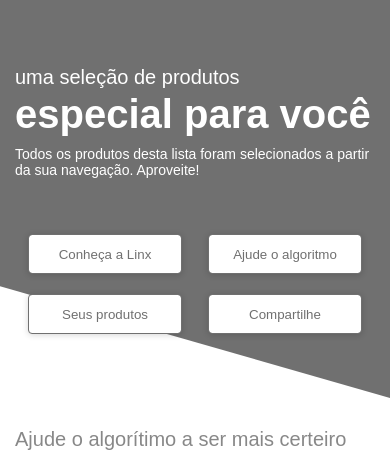
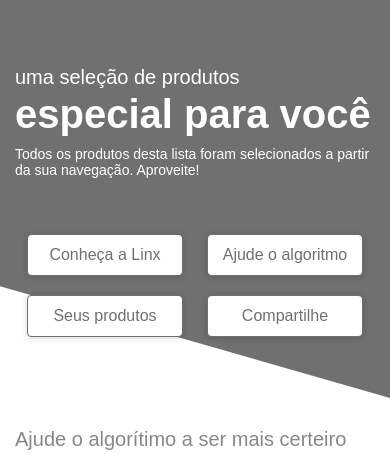
Before and after one commit to Vickyysb/desafiolinx, a PHP site: page / in a window 390 px wide. Shown: the top 454 px of the page. Run offline with PHP 8.4, Linux system fonts and the light colour scheme.

Commit message:
Add cursor pointer nos botões e outros ajustes pequenos no header e no card de produtos

```diff
--- a/src/html/parts/header.html
+++ b/src/html/parts/header.html
@@ -6,10 +6,10 @@
         <p class="description">Todos os produtos desta lista foram selecionados a partir da sua navegação. Aproveite!</p>
 
         <div class="buttons-desktop">
-            <button>Conheça a Linx</button>
-            <button>Ajude o algoritmo</button>
-            <button>Seus produtos</button>
-            <button>Compartilhe</button>
+            <a href="">Conheça a Linx</a>
+            <a href="">Ajude o algoritmo</a>
+            <a href="">Seus produtos</a>
+            <a href="">Compartilhe</a>
         </div>
     </div>
 </div>
--- a/src/js/productController.js
+++ b/src/js/productController.js
@@ -3,11 +3,11 @@ var actualPage = 1
 //inicializando array de produtos
 var products = []
 //url da api que vai ser chamada
-const URL_TO_FETCH = 'https://frontend-intern-challenge-api.iurykrieger.now.sh';
+const URL_TO_FETCH = 'https://frontend-intern-challenge-api.iurykrieger.now.sh'
 
 function getProducts(){
     //url da api que vai ser chamada passando a pagina que deverá ser chamada
-    const getProducts = `${URL_TO_FETCH}/products?page=${actualPage}`;
+    const getProducts = `${URL_TO_FETCH}/products?page=${actualPage}`
     //faz a requisição get para a api que foi definida acima
     fetch(getProducts, {
         method: 'get'
@@ -39,7 +39,7 @@ function loadProducts(products){
   //caso receba produtos
   if(products){
     //cria uma referencia ao elemento cards
-    let cards = document.getElementsByClassName('cards');
+    let cards = document.getElementsByClassName('cards')
 
     //passa por todos os elementos
     products.forEach(el => {
@@ -58,11 +58,11 @@ function loadProducts(products){
           <p class="price-1">De: R$${el.oldPrice}</p>
           <p class="price-2 bold">Por: R$${el.price}</p>
           <p class="price-3">ou ${el.installments.count}x de R$${el.installments.value}</p>
-        <button>Comprar</button>
+        <button id="${el.id}">Comprar</button>
       </div>
       `
       //adiciona o elemento criado no elemento cards
-      cards[0].append(card);
+      cards[0].append(card)
     })
   }
 }
--- a/src/scss/content.scss
+++ b/src/scss/content.scss
@@ -4,10 +4,11 @@ $color-default : #888888;
 $background-default : #707070;
 
 .bold { font-weight: bold;}
-
+input[type=submit], button {cursor: pointer;}
 .container {
     padding: 20px 14.6%;
     font-family: sans-serif;
+
     .home-desktop {
         width: 100%;
         display: flex;
@@ -167,7 +168,8 @@ $background-default : #707070;
                         background: #FFFFFF 0% 0% no-repeat padding-box;
                         border: 1px solid $background-default;
                         border-radius: 4px;
-                        opacity: 1;}
+                        opacity: 1;
+                    }
                 }
             }
             .more-products {
--- a/src/scss/css/style.css
+++ b/src/scss/css/style.css
@@ -24,7 +24,7 @@
       display: flex;
       justify-content: space-around;
       padding: 50px 81px; }
-      .header .header-box .buttons-desktop button {
+      .header .header-box .buttons-desktop a {
         color: #707070;
         width: 160px;
         height: 40px;
@@ -33,7 +33,11 @@
         border: 1px solid #707070;
         border-radius: 4px;
         opacity: 1;
-        cursor: pointer; }
+        cursor: pointer;
+        text-decoration: none;
+        display: flex;
+        justify-content: center;
+        align-items: center; }
     .header .header-box p {
       margin: 0;
       color: #FFFFFF; }
@@ -67,9 +71,9 @@
           display: flex;
           flex-wrap: wrap;
           padding: 56px 0px; }
-          .header .header-box .buttons-desktop button {
+          .header .header-box .buttons-desktop a {
             width: 43%;
-            margin-bottom: 20px; }
+            margin-bottom: 19px; }
         .header .header-box p.title {
           padding-top: 66px; }
         .header .header-box p.description {
@@ -120,6 +124,9 @@ body {
 
 .bold {
   font-weight: bold; }
+
+input[type=submit], button {
+  cursor: pointer; }
 
 .container {
   padding: 20px 14.6%;
--- a/src/scss/parts/header.scss
+++ b/src/scss/parts/header.scss
@@ -27,7 +27,7 @@
             justify-content: space-around;
             padding: 50px 81px;
 
-            button {
+            a {
                 color: #707070;
                 width: 160px;
                 height: 40px;
@@ -37,6 +37,10 @@
                 border-radius: 4px;
                 opacity: 1;
                 cursor: pointer;
+                text-decoration: none;
+                display: flex;
+                justify-content: center;
+                align-items: center;
             }
         }
         p {
@@ -87,9 +91,9 @@
                 display: flex;
                 flex-wrap: wrap;
                 padding: 56px 0px;
-                button {
+                a {
                     width: 43%;
-                    margin-bottom: 20px;
+                    margin-bottom: 19px;
                 }
             }
             p.title {
```
Also changed, not shown: src/html/content.html (+1 -13 lines).
